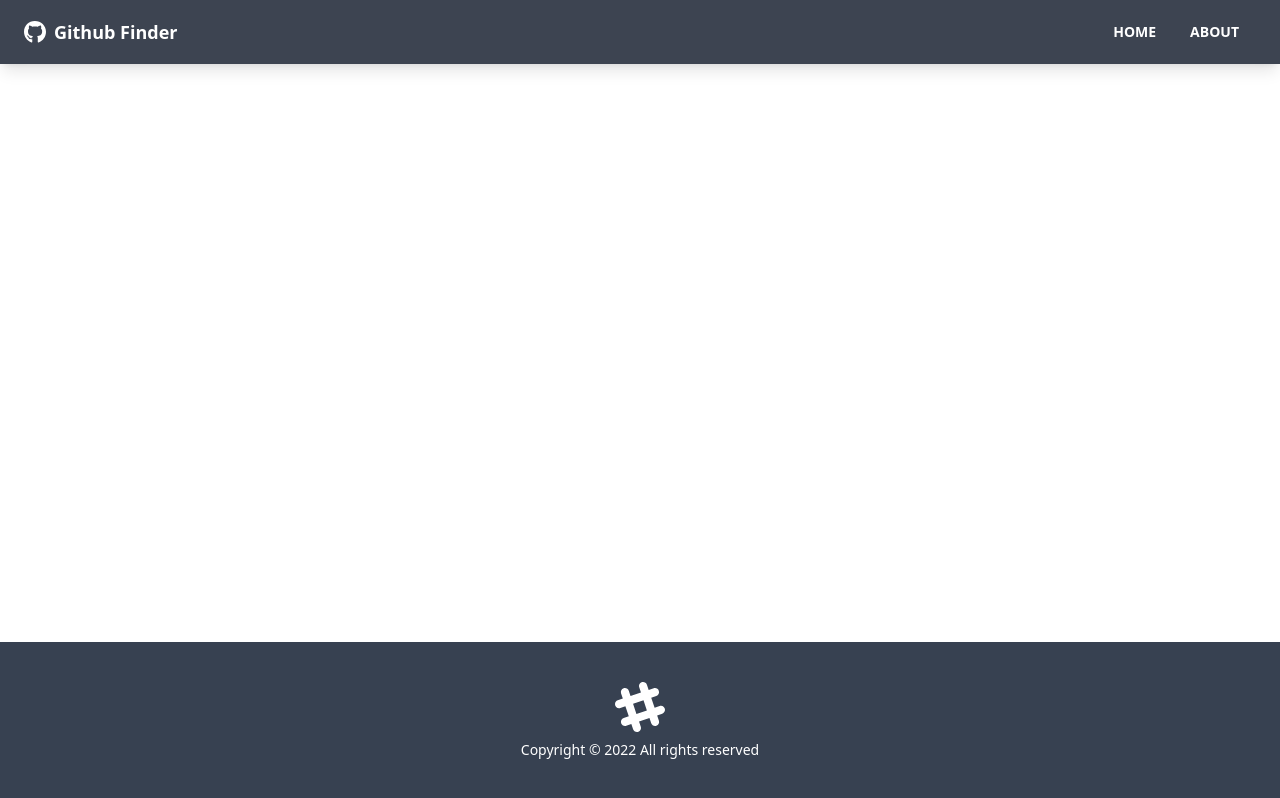
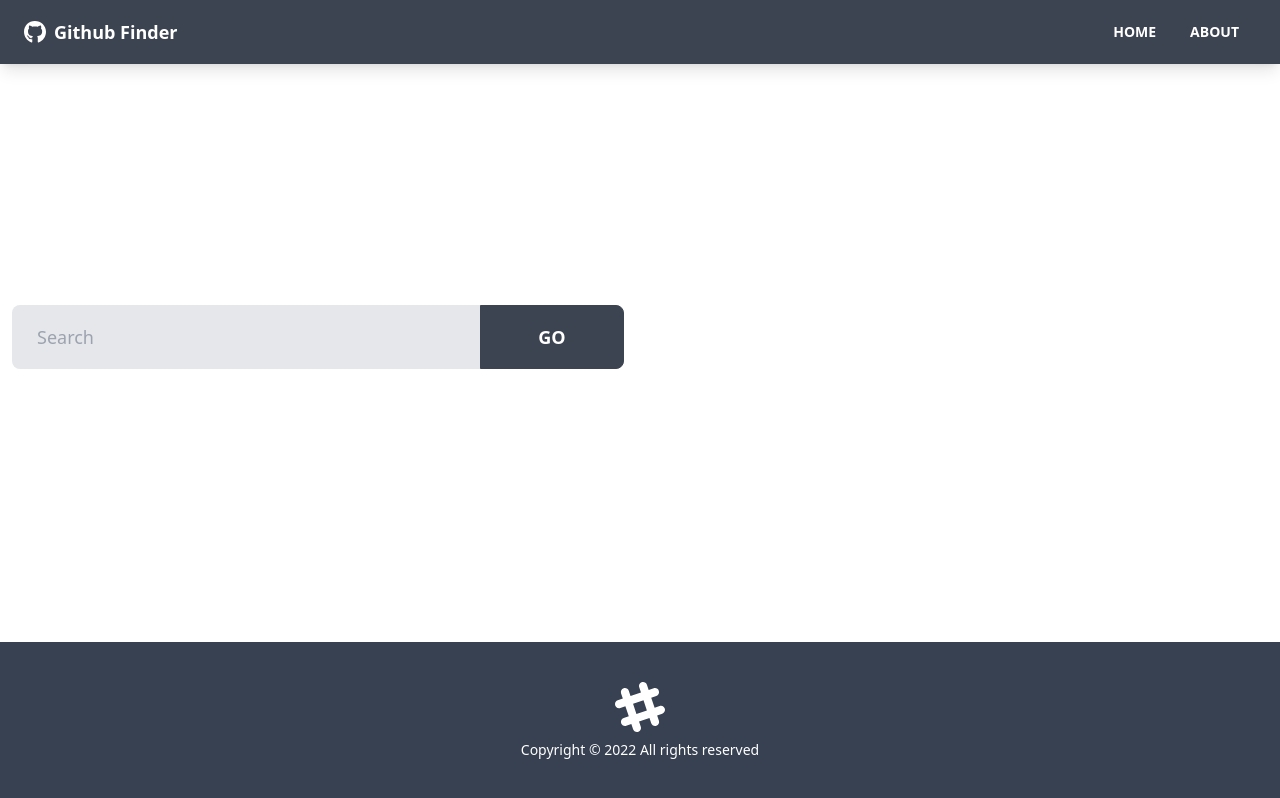
Before and after one commit to jhonadc/github-finder-REACT.2022, a React (Create React App) app: page / in a window 1280 px wide. Built offline with nearby package versions, Linux system fonts and the light colour scheme.

Commit message:
UserSearch component created

```diff
--- /dev/null
+++ b/src/components/users/UserSearch.jsx
@@ -0,0 +1,58 @@
+import { useState, useContext } from 'react';
+import  GithubContext from '../../context/github/GithubContext'
+
+function UserSearch() {
+  const [text, setText] = useState('');
+
+  const handleChange = (e) => setText(e.target.value);
+
+  const {users} =useContext(GithubContext)
+
+  const handleSubmit = (e) => {
+    e.preventDefault();
+
+    if (text === '') {
+      alert('Please enter something');
+    } else {
+      //@todo - search users
+
+      setText('');
+    }
+  };
+
+  return (
+    <div
+      className='grid grid-cols-1 xl:grid-cols-2
+  lg:grid-cols2 md:grid-cols-2 mb-8 gap-8'>
+      <div>
+        <form onSubmit={handleSubmit}>
+          <div className='form-control'>
+            <div className='relative'>
+              <input
+                type='text'
+                className='w-full pr-40 bg-gray-200 input
+            input-lg text-black'
+                placeholder='Search'
+                value={text}
+                onChage={handleChange}
+              />
+              <button
+                type='submit'
+                className='absolute top-0 right-0 rounded-l-none
+            w-36 btn btn-lg'>
+                Go
+              </button>
+            </div>
+          </div>
+        </form>
+      </div>
+      {users.length > 0 && (
+        <div>
+          <button className='btn btn-ghost btn-lg'>Clear</button>
+        </div>
+      )}
+    </div>
+  );
+}
+
+export default UserSearch;
--- a/src/context/github/GithubContext.js
+++ b/src/context/github/GithubContext.js
@@ -14,6 +14,7 @@
 
   const [state, dispatch] = useReducer(githubReducer, initialState);
 
+  // Get initial users (testing purposes)
   const fetchUsers = async () => {
     setLoading();
     const response = await fetch(`${GITHUB_URL}/users`, {
--- a/src/pages/Home.jsx
+++ b/src/pages/Home.jsx
@@ -1,9 +1,10 @@
 import UserResults from '../components/users/UserResults';
+import UserSearch from '../components/users/UserSearch';
 
 function Home() {
   return (
     <>
-      {/* SEARCH COMPONENT */}
+      <UserSearch />
       <UserResults />
     </>
   );
```
